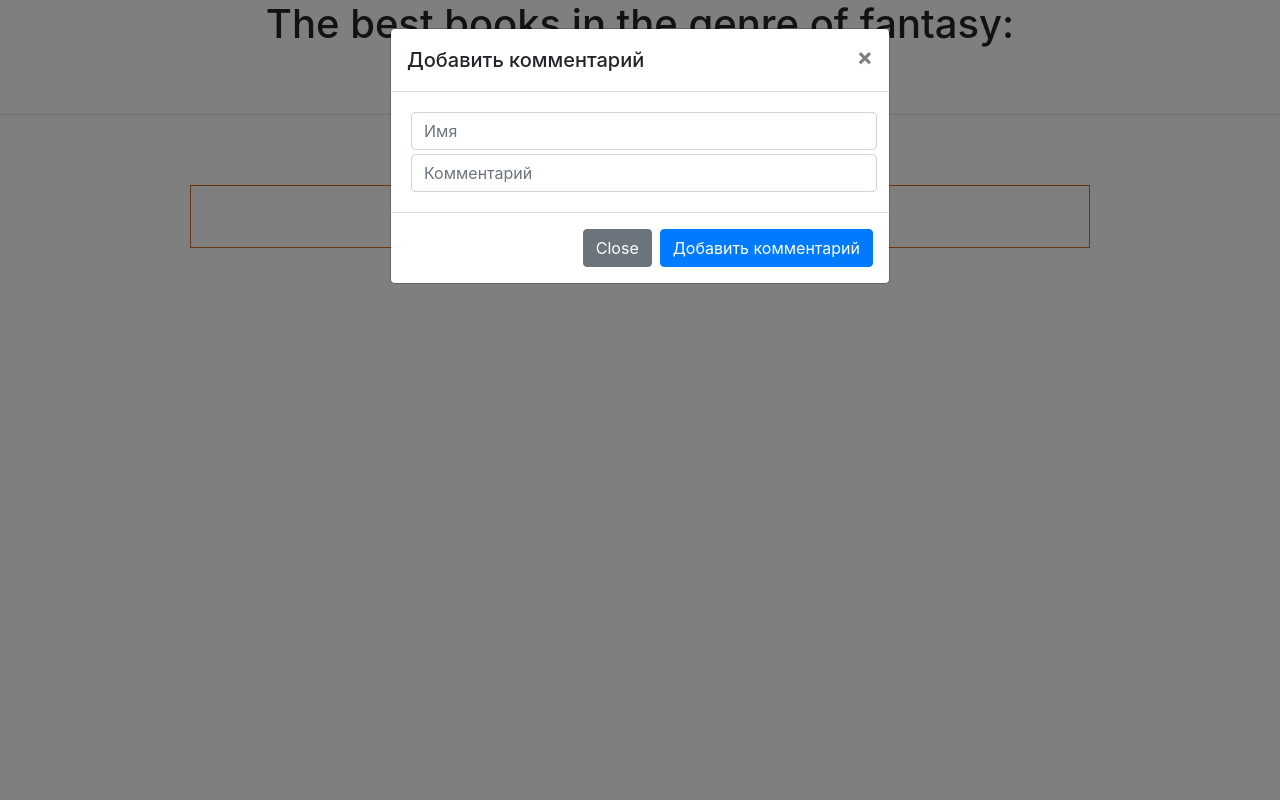
After one commit to Nazarov1987/PHP-HomeWork, a PHP site: page / in a window 1280 px wide, after a click on "Добавить комментарий". The commit adds this page. Run offline with PHP 8.4, Linux system fonts and the light colour scheme; data that the repository does not hold is empty.

Commit message:
Домашнее задание №6. Исправленному верить.

```diff
--- /dev/null
+++ b/Lesson6/css/mainstyle.css
@@ -0,0 +1,51 @@
+.text{
+	text-align: center;
+}
+.library{
+	margin: 0 auto;
+	display: flex;
+	flex-wrap: wrap;
+	width: 900px;
+
+}
+.library li{
+	width: 280px;
+	border: 1px solid black;
+	list-style-type: none;
+	padding: 3px;
+}
+.book{
+	margin-left: 10px;
+	width: 250px;
+	height: 150px;
+}
+.name{
+	color: green;
+}
+.author{
+	color: red;
+	font-style:italic;
+}
+
+.view{
+	color: black;
+}
+.add{
+	text-align: center;
+}
+#addCommit{
+	background-color: chocolate;
+}
+.see{
+	margin-left: 180px;
+}
+.commentUsers{
+	margin: 0 auto;
+	border: 1px solid chocolate;
+	width: 900px;
+	margin-bottom: 10px;
+	padding: 10px;
+}
+.commentUsers h4{
+	color: red;
+}
--- /dev/null
+++ b/Lesson6/index.php
@@ -0,0 +1,39 @@
+<?php
+require 'public/db.php';
+
+require 'templates/header.php';
+
+require 'templates/modal.php';
+
+require 'templates/footer.php';
+?>
+
+  <h1 class="text">The best books in the genre of fantasy:</h1>
+
+    <ul class="library">
+        <?php foreach($result as $image): ?>
+        <li >
+             <a href=./showidpic.php?id=<?=$image['id']?>&db=gallery target="_blank"><img class="book" src="<?=$image['address']?>/<?=$image['name']?>" alt=""/></a>
+             <h3 class="author"> <? echo $image['author'] ?></h3>
+             <h4 class="name" > <? echo $image['name_book'] ?></h4>
+             <h5 class="view" > Изображение открыто: <? echo $image['open'] ?> раз</h5>
+        </li>
+        <?php endforeach;?>
+        <h3 class="see"> Страница просмотрена: <? echo $image['view'] ?> раз</h3>
+     </ul>
+<hr>
+  <div class="add">
+       <button id="addCommit" type="button" class="ml-3 mb-3 btn btn-primary" data-toggle="modal" data-target="#exampleModal">
+    Добавить комментарий
+       </button>
+  </div>
+
+<?php require 'public/seecomment.php';?>
+
+<div class="commentUsers">
+	<h3 class="add">Комментарии пользователей:</h3>
+	<?php foreach($com as $review): ?>
+	<h4> <? echo $review['name'] ?> </h4>
+	<h5> <? echo $review['comment'] ?> </h5>
+	<?php endforeach;?>
+</div>
--- a/Lesson5/db.php
+++ b/Lesson6/public/db.php
@@ -1,6 +1,6 @@
 <?php
 
-require 'connection.php';
+require './connection.php';
 
 $query = mysqli_query($mysqli, "SELECT * FROM gallery ORDER BY gallery.open DESC");
 $sqlnewview = "UPDATE gallery SET view = view+1 WHERE id=";
--- /dev/null
+++ b/Lesson6/public/seecomment.php
@@ -0,0 +1,16 @@
+<?php
+
+require './connection.php';
+
+
+$query = mysqli_query($mysqli, "SELECT * FROM review");
+$com = [];
+
+while($row = mysqli_fetch_assoc($query)) {
+	$com[] = $row;
+}
+
+// закрываем подключение
+mysqli_close($mysqli);
+
+?>
--- a/Lesson5/showidpic.php
+++ b/Lesson6/showidpic.php
@@ -13,7 +13,7 @@ $sqlnewopen = "UPDATE gallery SET open = open+1 WHERE id=";
 while($row = mysqli_fetch_assoc($result)) {
 	$sqlresult = mysqli_query($mysqli, $sqlnewopen.$id);
 	$fullimages = $row['address'].'\\\\'.$row['name'];
-	$content = '<img src="'.$fullimages.'" alt="pic"/>';
+	$content = '<img src="'.$fullimages.'" alt="pic"/> <h3 class="add">Мировые шедевры жанра фэнтази</h3>';
 	$title = 'picture id='.$id;
 }
 mysqli_close($mysqli);
--- /dev/null
+++ b/Lesson6/templates/footer.php
@@ -0,0 +1,7 @@
+<!-- Optional JavaScript -->
+<!-- jQuery first, then Popper.js, then Bootstrap JS -->
+<script src="https://code.jquery.com/jquery-3.3.1.slim.min.js" integrity="sha384-q8i/X+965DzO0rT7abK41JStQIAqVgRVzpbzo5smXKp4YfRvH+8abtTE1Pi6jizo" crossorigin="anonymous"></script>
+<script src="https://cdnjs.cloudflare.com/ajax/libs/popper.js/1.14.7/umd/popper.min.js" integrity="sha384-UO2eT0CpHqdSJQ6hJty5KVphtPhzWj9WO1clHTMGa3JDZwrnQq4sF86dIHNDz0W1" crossorigin="anonymous"></script>
+<script src="https://stackpath.bootstrapcdn.com/bootstrap/4.3.1/js/bootstrap.min.js" integrity="sha384-JjSmVgyd0p3pXB1rRibZUAYoIIy6OrQ6VrjIEaFf/nJGzIxFDsf4x0xIM+B07jRM" crossorigin="anonymous"></script>
+</body>
+</html>
--- /dev/null
+++ b/Lesson6/templates/header.php
@@ -0,0 +1,12 @@
+<!DOCTYPE html>
+<html lang="en">
+<head>
+    <meta charset="utf-8">
+    <meta name="viewport" content="width=device-width, initial-scale=1, shrink-to-fit=no">
+
+    <!-- Bootstrap CSS -->
+    <link rel="stylesheet" href="https://stackpath.bootstrapcdn.com/bootstrap/4.3.1/css/bootstrap.min.css" integrity="sha384-ggOyR0iXCbMQv3Xipma34MD+dH/1fQ784/j6cY/iJTQUOhcWr7x9JvoRxT2MZw1T" crossorigin="anonymous">
+    <link rel="stylesheet" href="/lesson6.1/css/mainstyle.css">
+    <title>Document</title>
+</head>
+<body>
--- /dev/null
+++ b/Lesson6/templates/modal.php
@@ -0,0 +1,27 @@
+
+<div class="modal fade" id="exampleModal" tabindex="-1" role="dialog" aria-labelledby="exampleModalLabel" aria-hidden="true">
+    <div class="modal-dialog" role="document">
+        <div class="modal-content">
+            <form action="public/modal.php" method="post">
+            <div class="modal-header">
+                <h5 class="modal-title" id="exampleModalLabel">Добавить комментарий</h5>
+                <button type="button" class="close" data-dismiss="modal" aria-label="Close">
+                    <span aria-hidden="true">&times;</span>
+                </button>
+            </div>
+            <div class="modal-body">
+<!--                ------->
+
+                <input name="name" type="text" class="m-1 form-control" placeholder="Имя" >
+                <input name="comment" type="text" class="m-1 form-control" placeholder="Комментарий">
+<!--                ------>
+            </div>
+            <div class="modal-footer">
+                <button type="button" class="btn btn-secondary" data-dismiss="modal">Close</button>
+                <button  class="btn btn-primary " type="submit">Добавить комментарий</button>
+			</div>
+            </form>
+
+            </div>
+        </div>
+    </div>
```
Also changed, not shown: Lesson5/css/style.css (deleted, +0 -30 lines), Lesson5/index.php (deleted, +0 -27 lines), Lesson6/public/modal.php (added, +16 -0 lines), Lesson6/view.php (renamed from Lesson5/view.php, +8 -0 lines), Lesson6/connection.php (renamed from Lesson5/connection.php), Lesson6/img/image1.jpg (renamed from Lesson5/img/image1.jpg), Lesson6/img/image2.jpg (renamed from Lesson5/img/image2.jpg), Lesson6/img/image3.jpg (renamed from Lesson5/img/image3.jpg), Lesson6/img/image4.jpg (renamed from Lesson5/img/image4.jpg), Lesson6/img/image5.jpg (renamed from Lesson5/img/image5.jpg), Lesson6/img/image6.jpg (renamed from Lesson5/img/image6.jpg), Lesson6/showidpic.tpl (renamed from Lesson5/showidpic.tpl).
